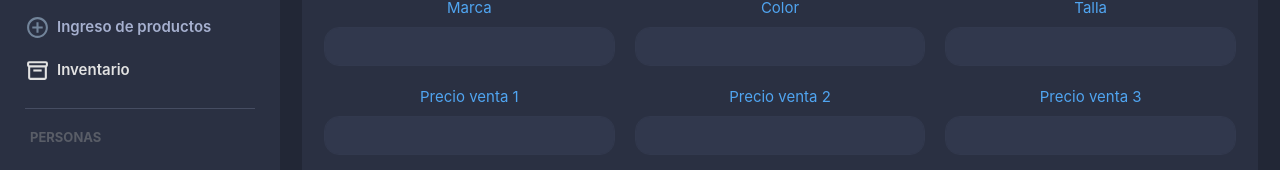
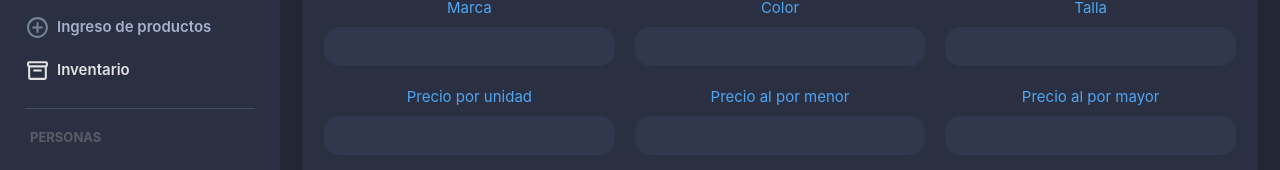
Before and after one commit to srprioto/fact-app-front, a React (Create React App) app: page /productos/crear-producto in a window 1280 px wide. Shown: the part 386-556 px from the top of the page. Built offline with nearby package versions, Linux system fonts and the light colour scheme.

Commit message:
precio venta

```diff
--- a/src/assets/scss/generals.scss
+++ b/src/assets/scss/generals.scss
@@ -594,8 +594,8 @@ select::-ms-expand{
 input:focus,
 select:focus{
     color: #bfc8e2;
-    background-color: #303648;
-    border-color: #363d52;
+    // background-color: $bg-input;
+    // border-color: #363d52;
     outline: 0;
     box-shadow: none;
 }
@@ -606,17 +606,25 @@ select[search]::placeholder{
     opacity: 0.5;
 }
 
+select {
+    *{
+        font-size: 1.1em;
+        // font-weight: 600;
+    }
+}
+
 input[type=number]::-webkit-inner-spin-button,
 input[type=number]::-webkit-outer-spin-button {
-  -webkit-appearance: none;
-  appearance: none;
-  margin: 0;
+    -webkit-appearance: none;
+    appearance: none;
+    margin: 0;
 }
 
 input[type=number] {
     -moz-appearance:textfield;
     appearance:textfield;
 }
+
 
 
 // listados
--- a/src/pages/productos/part/FormsCrearProducto.tsx
+++ b/src/pages/productos/part/FormsCrearProducto.tsx
@@ -102,19 +102,19 @@ export const FormsCrearProducto = ({ handlerCreateProducto, loading }:FormsCrear
                         /> */}
 
                         <InputMk
-                            label="Precio venta 1"
+                            label="Precio por unidad"
                             type="number"
                             name="precio_venta_1"
                             error={errors.precio_venta_1}
                         />
                         <InputMk
-                            label="Precio venta 2"
+                            label="Precio al por menor"
                             type="number"
                             name="precio_venta_2"
                             error={errors.precio_venta_2}
                         />
                         <InputMk
-                            label="Precio venta 3"
+                            label="Precio al por mayor"
                             type="number"
                             name="precio_venta_3"
                             error={errors.precio_venta_3}
--- a/src/pages/productos/part/forms/FormEditProducto.tsx
+++ b/src/pages/productos/part/forms/FormEditProducto.tsx
@@ -137,19 +137,19 @@ export const FormEditProducto = ({ id, handlerEdit, loadingUpdate }:any) => {
                             /> */}
 
                             <InputMk
-                                label="Precio venta 1"
+                                label="Precio por unidad"
                                 type="number"
                                 name="precio_venta_1"
                                 error={errors.precio_venta_1}
                             />
                             <InputMk
-                                label="Precio venta 2"
+                                label="Precio al por menor"
                                 type="number"
                                 name="precio_venta_2"
                                 error={errors.precio_venta_2}
                             />
                             <InputMk
-                                label="Precio venta 3"
+                                label="Precio al por mayor"
                                 type="number"
                                 name="precio_venta_3"
                                 error={errors.precio_venta_3}
--- a/src/pages/realizarVenta/part/GestionPrecios.tsx
+++ b/src/pages/realizarVenta/part/GestionPrecios.tsx
@@ -39,12 +39,19 @@ export const GestionPrecios = ({ producto, handlerChangePrecio, productoDetalles
     return (
         <div className="bb bb-neutro">
             <h3>Gestion de precios</h3>
-            <div className="grid-2 gap mb-25">
+            <div className="grid-1 gap">
 
-                <div className="wrap-precios">
+                <div className="wrap-precios mt-15">
+
+                    <div className="grid-3 gap center">
+                        <p className="m-0 info">Precio por unidad</p>
+                        <p className="m-0 info">Precio al por menor</p>
+                        <p className="m-0 info">Precio al por mayor</p>
+                    </div>
+
                     <RadioButton
-                        label="Precios"
-                        // grid="grid-3 gap10"
+                        // label="Precios"
+                        grid="grid-3 gap10"
                         name="precio_venta"
                         values={strRadiobutton()}
                         onChange={handlerChangePrecio}
@@ -52,11 +59,12 @@ export const GestionPrecios = ({ producto, handlerChangePrecio, productoDetalles
                     />
                 </div>
 
+                <div className="grid-2 gap mt-5">
                     <div className="center">
 
                         <label htmlFor="descuento">
                             <p  className="mb-5">Incremento/Descuento</p>
-                        <h5>Selecciona un precio</h5>
+                            {/* <h5>Selecciona un precio</h5> */}
                         </label>
 
                         <Input
@@ -72,15 +80,16 @@ export const GestionPrecios = ({ producto, handlerChangePrecio, productoDetalles
                         <h5 className="warning mt-5">Haz un descuento añadiendo una cantidad negativa</h5>
 
                     </div>
-            </div>
-            <div className="grid-3 mt-15">
-                <div></div>
+
                     <span className="center">
                         <p className="info">Precio de venta</p>
                         <h1 className="info">S/. { productoDetalles.precio_parcial }</h1>
                     </span>
-                <div></div>
+
                 </div>
+
+            </div>
+
         </div>
     )
 }
```
Lines whose indentation alone changed are shown as unchanged.
